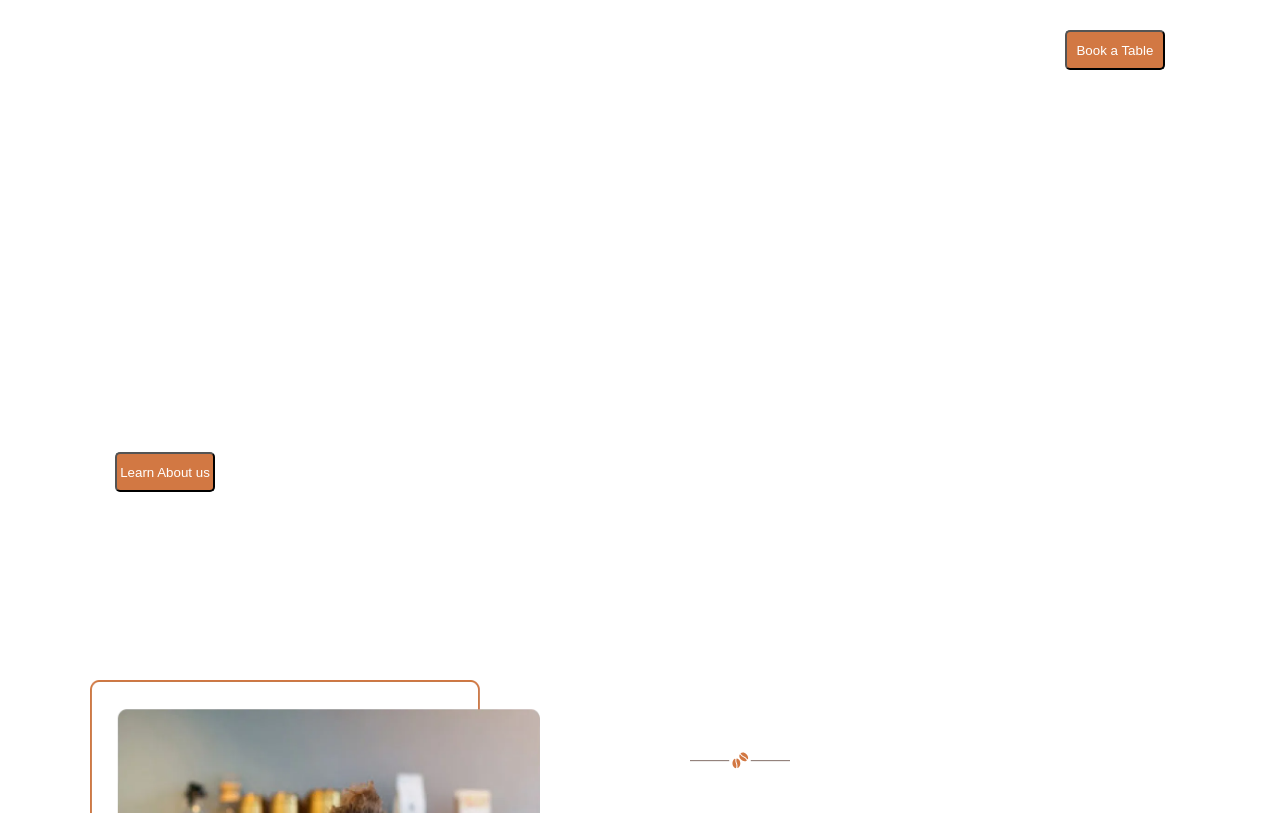
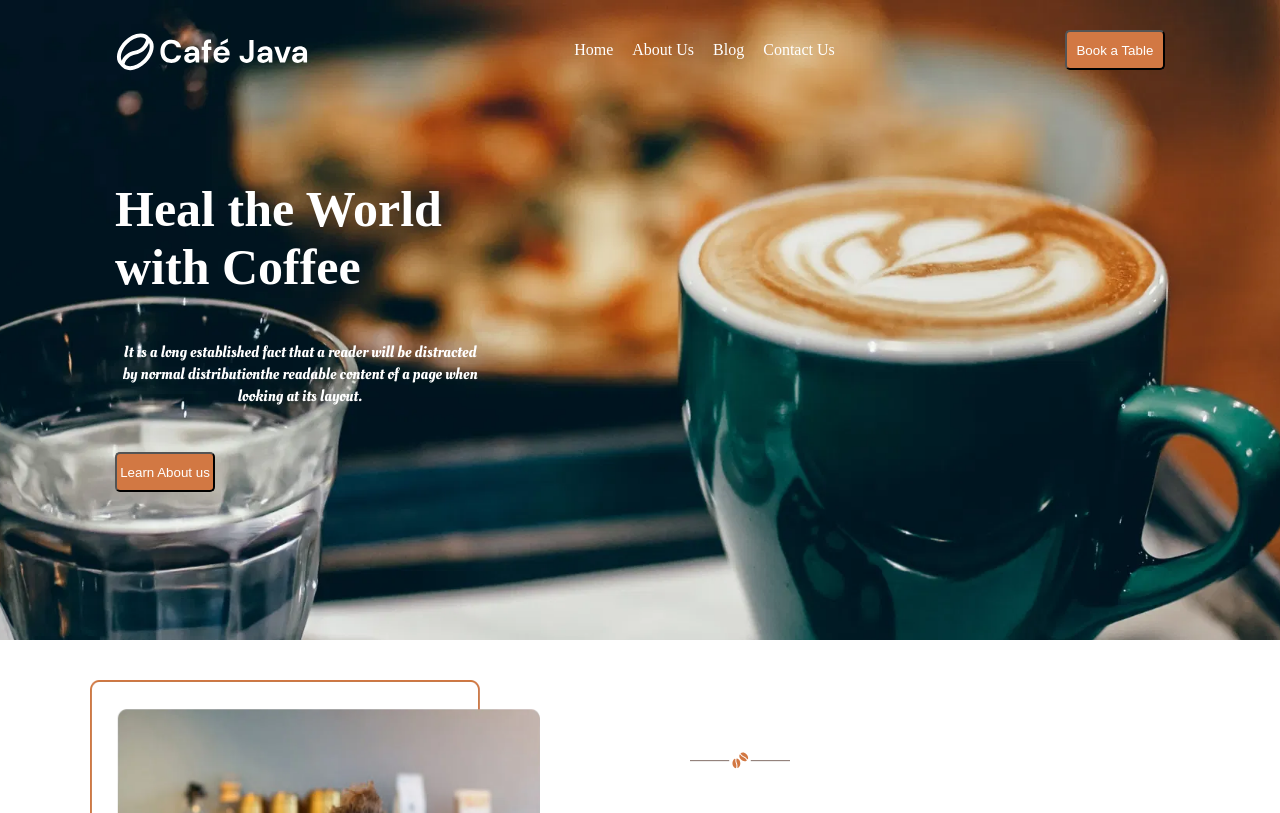
Before and after one commit to swethagunasekaran02/coffeeshop, a plain HTML site: page index.html in a window 1280 px wide. Shown: the top 813 px of the page. Drawn offline with Linux system fonts and the light colour scheme; the site is published under a folder, as on GitHub Pages, so addresses that start at the root find nothing; files whose address does not match are found by name.

Commit message:
added:coffeeshop

```diff
--- a/css/aboutus.css
+++ b/css/aboutus.css
@@ -20,7 +20,7 @@
     position: relative;
     /* right:20px; */
     /* align-items: center; */
-    background-image: url('/images/about-bg-1xFA19\ \(1\).png');
+    background-image: url('images/about-bg-1xFA19\ \(1\).png');
     background-position: center;
         background-size: cover;
         background-attachment: fixed;
--- a/css/blogs.css
+++ b/css/blogs.css
@@ -21,7 +21,7 @@
     /* position: relative; */
     /* right:20px; */
     /* align-items: center; */
-    background-image: url('/images/blog-bg-ZACWqh\ \(1\).png');
+    background-image: url('images/blog-bg-ZACWqh\ \(1\).png');
     background-position: center;
         background-size: cover;
         background-attachment: fixed;
--- a/css/coffeeshop.css
+++ b/css/coffeeshop.css
@@ -20,7 +20,7 @@
     /* position: relative; */
     /* right:20px; */
     /* align-items: center; */
-    background-image: url('/images/blog-bg-ZACWqh\ \(1\).png');
+    background-image: url('images/blog-bg-ZACWqh\ \(1\).png');
     background-position: center;
     background-size: cover;
     background-attachment: fixed;
--- a/css/contactus.css
+++ b/css/contactus.css
@@ -16,7 +16,7 @@
 .main-container1 {
     /* border:2px solid red; */
     height: 70vh;
-    background-image: url('/images/contact-us-bg-Nd2yUr.png');
+    background-image: url('images/contact-us-bg-Nd2yUr.png');
     background-position: center;
     background-size: cover;
     background-attachment: fixed;
```
